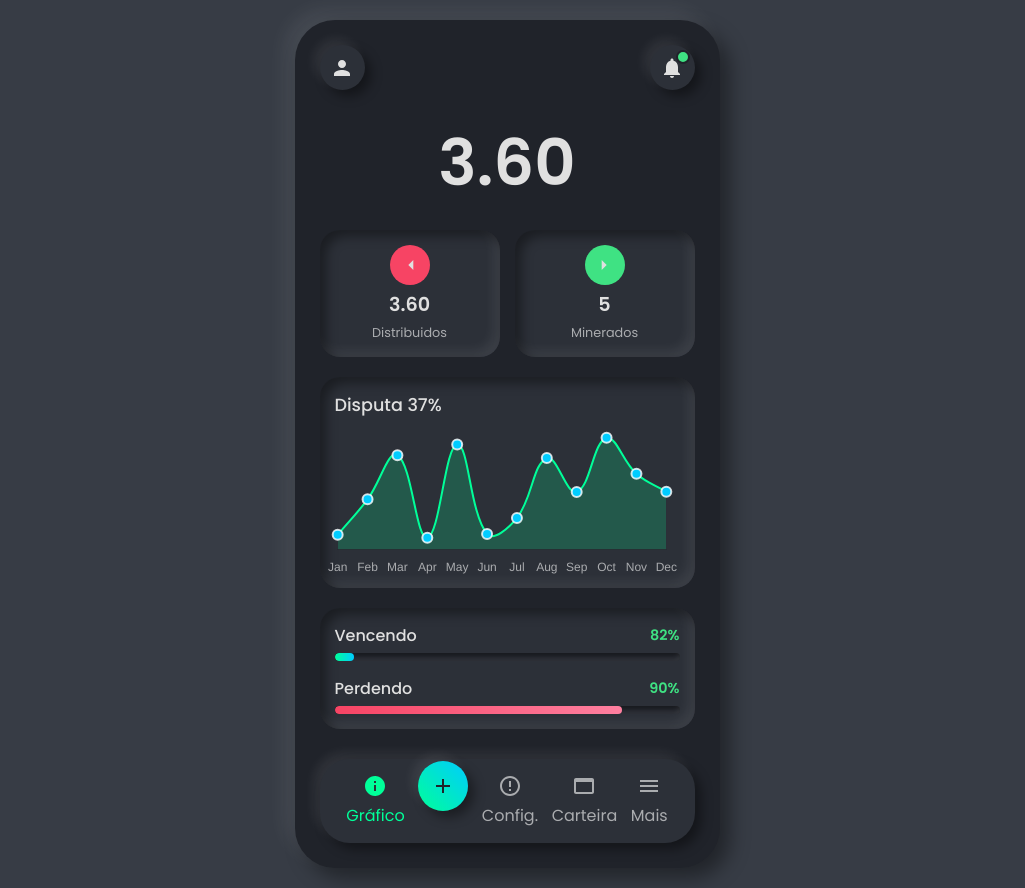
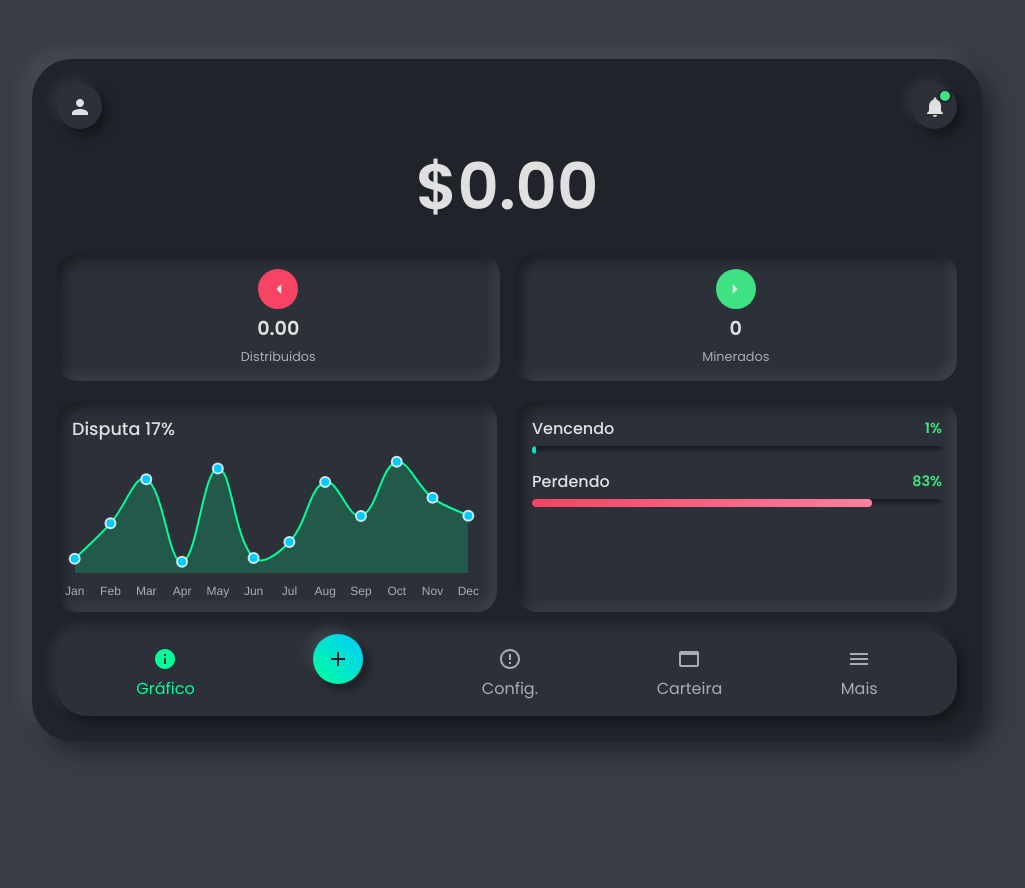
Before and after one commit to liugarcia/minerad, a plain HTML site: page index.html in a window 1280 px wide. Shown: the whole page, without its empty margins (133-1158 px from the left). After the commit the page ends 800 px from the top, so only its background shows below. Drawn offline with nearby package versions, Linux system fonts and the light colour scheme.

Commit message:
Update index.html

```diff
--- a/index.html
+++ b/index.html
@@ -38,8 +38,9 @@
             background-color: var(--background-dark);
             border-radius: 40px;
             padding: 25px;
-            width: 100%;
-            max-width: 375px; /* Tamanho comum para mobile */
+            width: 90%; /* Ajustado para 90% da largura do pai */
+            /* max-width: 375px; REMOVIDO para tirar o "formato de celular" */
+            max-width: 900px; /* Adicionado um max-width maior para telas grandes, mas mantendo a responsividade */
             box-shadow: 10px 10px 20px var(--shadow-dark), -10px -10px 20px var(--shadow-light);
             display: flex;
             flex-direction: column;
@@ -286,7 +287,45 @@
             text-align: center;
         }
 
-        /* Responsividade */
+        /* Responsividade para telas maiores */
+        @media (min-width: 768px) {
+            .container {
+                display: grid;
+                grid-template-columns: 1fr 1fr;
+                grid-template-rows: auto auto 1fr auto;
+                gap: 20px;
+                max-width: 900px; /* Limite superior para desktops */
+            }
+
+            .top-nav {
+                grid-column: 1 / -1; /* Ocupa todas as colunas */
+                margin-bottom: 0;
+            }
+
+            .main-value {
+                grid-column: 1 / -1; /* Ocupa todas as colunas */
+            }
+
+            .horizontal-group {
+                grid-column: 1 / -1; /* Ocupa todas as colunas */
+            }
+
+            .chart-card {
+                grid-column: 1 / 2; /* Ocupa a primeira coluna */
+            }
+
+            .progress-card {
+                grid-column: 2 / 3; /* Ocupa a segunda coluna */
+            }
+
+            .bottom-nav {
+                grid-column: 1 / -1; /* Ocupa todas as colunas */
+                margin-top: 0;
+            }
+        }
+
+
+        /* Responsividade para telas menores (mantido do código anterior) */
         @media (max-width: 480px) {
             .container {
                 border-radius: 30px;
@@ -466,7 +505,7 @@
         const progressPercentage2 = document.getElementById("progress-percentage-2");
         const adBanner = document.getElementById("ad-banner");
 
-        let currentBalance = parseFloat(localStorage.getItem("currentBalance")) || 0.00;
+        let currentBalance = parseFloat(localStorage.getItem("currentBalance")) || 0.00; // Saldo inicial 0.00
         let totalMinedValue = parseFloat(localStorage.getItem("totalMinedValue")) || 0.00;
         let totalXPGained = parseInt(localStorage.getItem("totalXPGained")) || 0;
 
@@ -541,7 +580,7 @@
 
         // --- Functions to update UI elements ---
         function updateMainValues() {
-            mainBalanceElement.textContent = currentBalance.toFixed(2);
+            mainBalanceElement.textContent = `$${currentBalance.toFixed(2)}`; // Adiciona o cifrão
             totalMinedValueElement.textContent = `${totalMinedValue.toFixed(2)}`;
             totalXPGainedElement.textContent = totalXPGained;
             localStorage.setItem("currentBalance", currentBalance);
@@ -573,18 +612,9 @@
             progressPercentage2.textContent = `${percent2}%`;
         }
 
-        function mineBlock() {
-            // Simula a mineração de um bloco
-            const minedAmount = parseFloat((Math.random() * 5 + 1).toFixed(2)); // $1 to $6
-            const xpGained = Math.floor(Math.random() * 10) + 1; // 1 to 10 XP
-
-            currentBalance += minedAmount;
-            totalMinedValue += minedAmount;
-            totalXPGained += xpGained;
-
+        function updateBalancePeriodically() {
+            currentBalance += 0.01;
             updateMainValues();
-            updateChartData();
-            updateProgressBars();
         }
 
         // --- Mining Simulation Loop ---
@@ -594,10 +624,18 @@
             updateChartData();
             updateProgressBars();
 
-            // Simula a mineração a cada X segundos (por exemplo, a cada 5 segundos)
-            setInterval(mineBlock, 5000); // Mina um bloco a cada 5 segundos
-            setInterval(updateChartData, 10000); // Atualiza os dados do gráfico a cada 10 segundos para efeito de movimento
+            // Atualiza o saldo principal a cada 30 segundos
+            setInterval(updateBalancePeriodically, 30000); // 30 segundos = 30000 milissegundos
+
+            // Mantém as outras atualizações para gráficos e barras de progresso
+            setInterval(updateChartData, 10000); // Atualiza os dados do gráfico a cada 10 segundos
             setInterval(updateProgressBars, 7000); // Atualiza as barras de progresso a cada 7 segundos
+
+            // A função mineBlock() que adiciona mais valores ao "Minerados" e "Distribuidos" pode ser mantida
+            // ou removida dependendo se você ainda quer esses valores simulados.
+            // Se você só quer o 0.01 no saldo principal, pode remover a linha abaixo.
+            // Caso contrário, ela simulará a mineração de outros "blocos" de valor.
+            // setInterval(mineBlock, 5000); // Mina um bloco a cada 5 segundos (adiciona valores aleatórios a totalMinedValue e totalXPGained)
         }
 
         // Initial call to start the simulation
```
